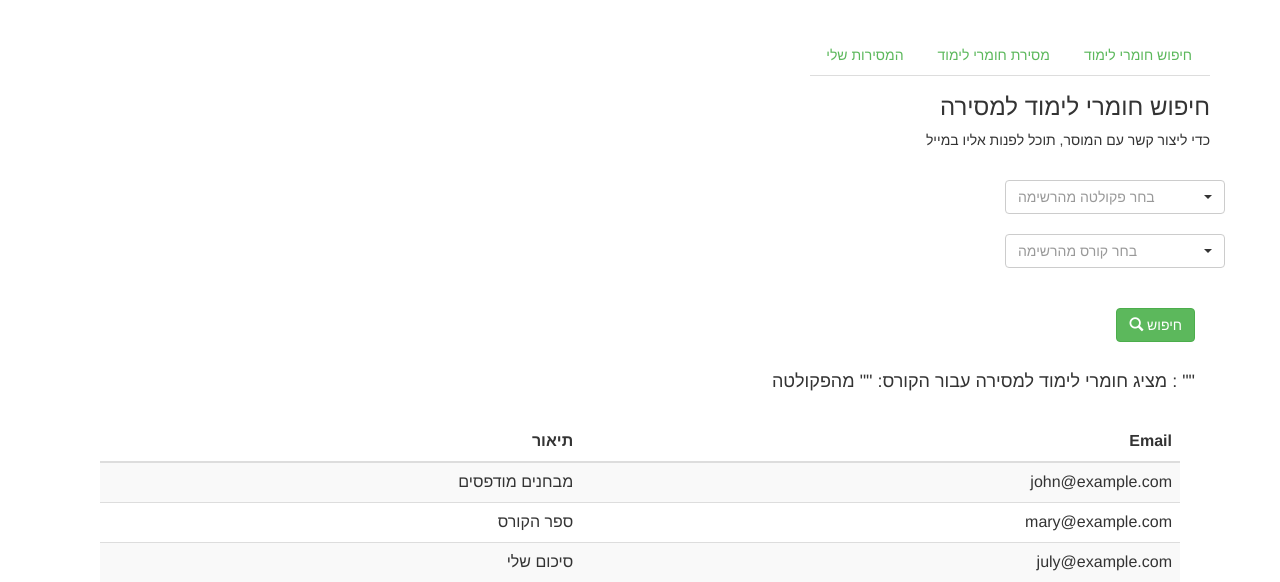
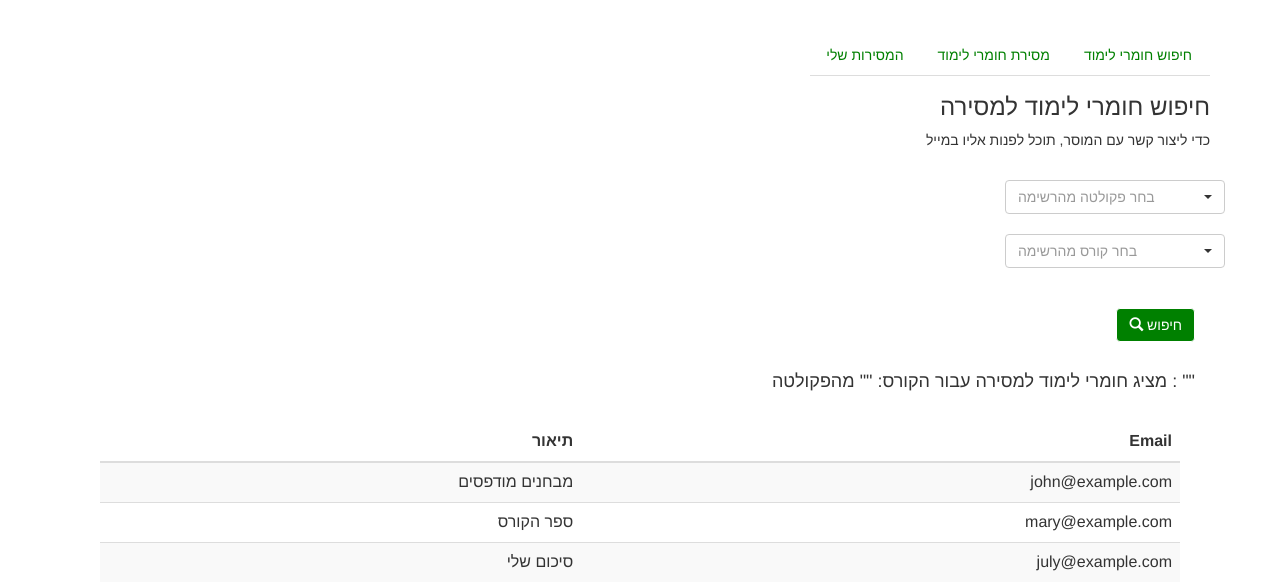
Before and after one commit to tomerkeren42/PaperShare, a Flask app: page /menu in a window 1280 px wide. Shown: the part 56-638 px from the top of the page. Run offline with Flask 2, Linux system fonts and the light colour scheme; some libraries are stand-ins or nearby versions.

Commit message:
ps button css class

```diff
--- a/FlaskWebProject/FlaskWebProject/templates/how_to.html
+++ b/FlaskWebProject/FlaskWebProject/templates/how_to.html
@@ -68,7 +68,7 @@
     <!--Back (history -1) button-->
     <br />
     <div>
-        <button onclick="goBack()" class="btn btn-success pull-right"><span class="glyphicon glyphicon-home"></span> חזרה לאתר </button>
+        <button onclick="goBack()" class="btn btn-ps pull-right"><span class="glyphicon glyphicon-home"></span> חזרה לאתר </button>
         <script>
             function goBack() {
                 window.history.back();
--- a/FlaskWebProject/FlaskWebProject/templates/layout.html
+++ b/FlaskWebProject/FlaskWebProject/templates/layout.html
@@ -70,7 +70,7 @@
     <div class="modal fade" id="myModal" role="dialog">
         <div class="modal-dialog">
 
-            <!-- Modal content-->
+            <!-- Contact sheet content-->
             <div class="modal-content">
 
                 <div class="modal-header">
@@ -84,7 +84,6 @@
                             <p class="text-right">תומר קרן</p>
                             <p class="text-right">תומר אראמא</p>
                             <p class="text-right">איתמר אייל</p>
-
                             <a href="mailto: papershareproject@gmail.com"><span style="color : green" class="fas fa-envelope-square fa-3x"></span></a>
                             <a href="https://github.com/tomerkeren42/PaperShare" target="_blank"><span style="color : green" class="fab fa-github-square fa-3x"></span>  </a>
 
@@ -95,7 +94,7 @@
                         </div>
                     </div>
                 <div class="modal-footer">
-                    <button type="button" class="btn btn-success" data-dismiss="modal">סגור</button>
+                    <button type="button" class="btn btn-ps" data-dismiss="modal"><span class="fas fa-times-circle"></span> סגור</button>
                 </div>
             </div>
 
--- a/FlaskWebProject/FlaskWebProject/templates/menu.html
+++ b/FlaskWebProject/FlaskWebProject/templates/menu.html
@@ -9,14 +9,32 @@
 
 
 <style>
+    .btn-ps:hover,
+    .btn-ps:focus,
+    .btn-ps:active,
+    .btn-ps.active,
+    .open .dropdown-toggle.btn-ps {
+        color: #ffffff;
+        background-color: #5cb85c;
+        border-color: #ffffff;
+    }
+
+    .btn-ps {
+        color: #ffffff;
+        background-color: green;
+        border-color: #ffffff;
+    }
     .nav-tabs {
         color: #5cb85c;
         border-bottom: 1px solid #dddddd;
     }
     .nav-tabs > li > a {
-        color: #5cb85c;
+        color: green;
         cursor: default;
 
+    }
+    .nav li {
+        display: table-cell !important;
     }
 </style>
 <br />
@@ -76,7 +94,7 @@
                     </div>
                 </div>
                 <br /> <br />
-                <button type="submit" class="btn btn-success pull-right"><span class="glyphicon glyphicon-search"></span> חיפוש</button>
+                <button type="submit" class="btn btn-ps pull-right"><span class="glyphicon glyphicon-search"></span> חיפוש</button>
             </form>
             <br /> <br />
             <h4 class="text-right"> מציג חומרי לימוד למסירה עבור הקורס: "" מהפקולטה : ""</h4>
@@ -161,7 +179,7 @@
                     </div>
                 </div>
                 <br /> <br />
-                <button type="submit" value="1" class="btn btn-success pull-right"><span class="glyphicon glyphicon-send"></span> שליחה</button>
+                <button type="submit" value="1" class="btn btn-ps pull-right"><span class="glyphicon glyphicon-send"></span> שליחה</button>
             </form>
             <br />
         </div>
@@ -199,7 +217,7 @@
                 </table>
             </div>
             <div class="row pull-right">
-                <button type="button" class="btn btn-danger pull-right" onclick="confirm('האם אתה בטוח שברצונך להסיר את הרשומה?')"><span class="glyphicon glyphicon-fire"></span> הסר מהאתר</button>
+                <button type="button" class="btn btn-ps pull-right" onclick="confirm('האם אתה בטוח שברצונך להסיר את הרשומה?')"><span class="glyphicon glyphicon-fire"></span> הסר מהאתר</button>
             </div>
             <br />
         </div>
```
Also changed, not shown: FlaskWebProject/FlaskWebProject/templates/index.html (+15 -2 lines).
